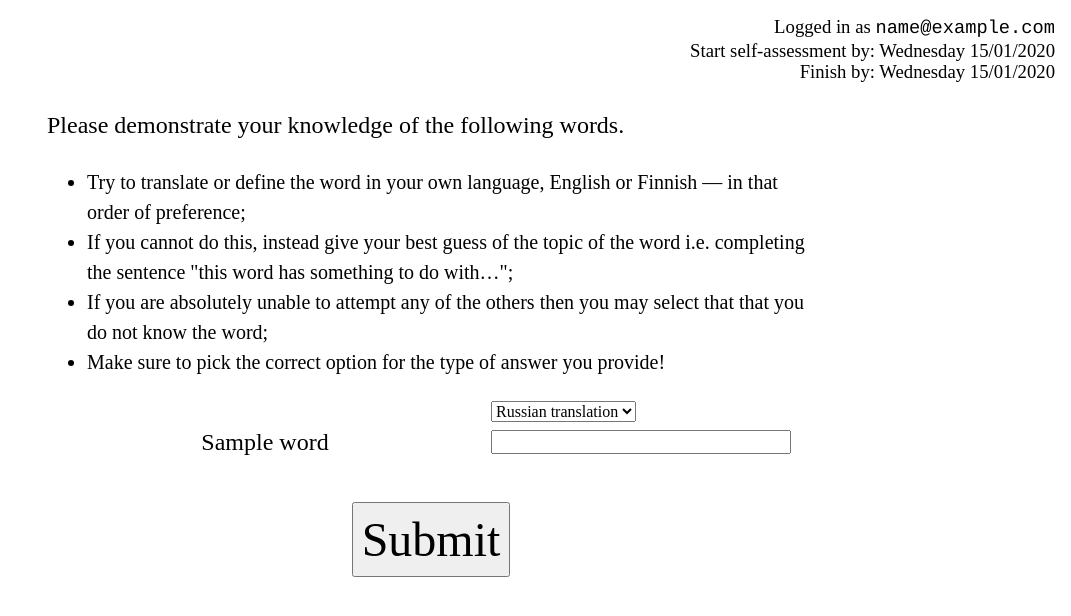
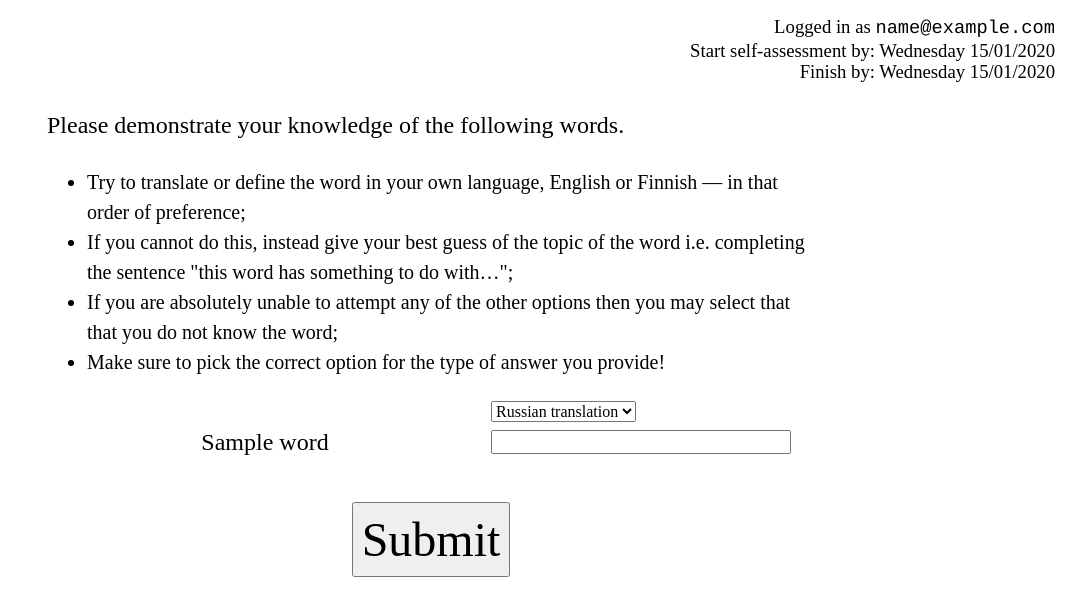
Before and after one commit to frankier/finnvocabcollect, a Python web app: template selfassess/selfassess/templates/miniexam.html in a window 1280 px wide. Shown: the top 616 px of the page, without its empty margins (209-1280 px from the left). Run offline with Jinja, Linux system fonts and the light colour scheme; the template is opened without the code that fills it: most values are stand-ins (such as "Sample title", 1, 10 or a date in 2020).

Commit message:
Revise miniexam text a bit

```diff
--- a/selfassess/selfassess/templates/miniexam.html
+++ b/selfassess/selfassess/templates/miniexam.html
@@ -36,7 +36,7 @@
                 If you cannot do this, instead give your best guess of the topic of the word i.e. completing the sentence "this word has something to do with&mldr;";
             </li>
             <li>
-                If you are absolutely unable to attempt any of the others then you may select that that you do not know the word;
+                If you are absolutely unable to attempt any of the other options then you may select that that you do not know the word;
             </li>
             <li>
                 Make sure to pick the correct option for the type of answer you provide!
```
